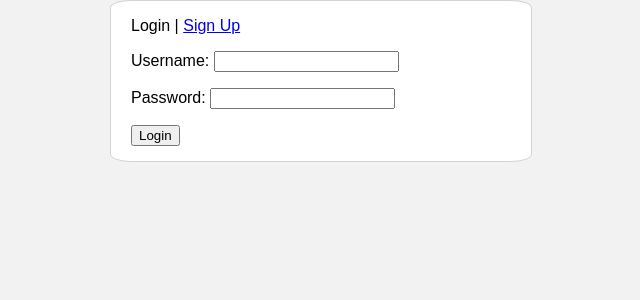
After one commit to darkcloudb/MilkTeaTracker, a Django app: page /login/ in a window 1280 px wide. The commit adds this page. Shown: the top 300 px of the page, without its empty margins (319-959 px from the left). Run offline with Django 3.2, Linux system fonts and the light colour scheme.

Commit message:
created the signup and login views

```diff
--- a/Users/forms.py
+++ b/Users/forms.py
@@ -6,8 +6,8 @@ from django.forms.widgets import PasswordInput
 
 class SignUpForm(forms.Form):
     username = forms.CharField(max_length=30)
-    password1 = forms.CharField(widget=forms.PasswordInput)
-    password2 = forms.CharField(widget=forms.PasswordInput)
+    password = forms.CharField(widget=forms.PasswordInput)
+    confirm_password = forms.CharField(widget=forms.PasswordInput)
 
 # Create the Login Form
 
--- a/milkteatracker/urls.py
+++ b/milkteatracker/urls.py
@@ -23,5 +23,7 @@ from Bets import views as b_view
 
 urlpatterns = [
     path('admin/', admin.site.urls),
-    path('', b_view.HomeView.as_view(), name='homepage')
+    path('', b_view.HomeView.as_view(), name='homepage'),
+    path('login/', u_view.LoginView.as_view()),
+    path('signup/', u_view.SignUpView.as_view())
 ] + static(settings.MEDIA_URL, document_root=settings.MEDIA_ROOT)
--- a/templates/base.html
+++ b/templates/base.html
@@ -8,6 +8,32 @@
         margin: 0;
         background: #f2f2f2;
       }
+      .login {
+        width: 400px;
+        height: auto;
+        /* margin-left: auto;
+        margin-right: auto;
+        border-style: solid;
+        border-width: 1px;
+        border: solid 1px lightgray;
+        background-color: white;
+        border-radius: 5%;
+        padding-bottom: 15px;
+        padding-left: 20px; */
+      }
+      .toggle {
+        width: 400px;
+        height: auto;
+        margin-left: auto;
+        margin-right: auto;
+        border-style: solid;
+        border-width: 1px;
+        border: solid 1px lightgray;
+        background-color: white;
+        border-radius: 5%;
+        padding-bottom: 15px;
+        padding-left: 20px;
+      }
     </style>
   </head>
   <body>
--- /dev/null
+++ b/templates/login.html
@@ -0,0 +1,11 @@
+{% extends 'base.html' %} {% block content %}
+<div class="toggle">
+  <p>Login | <a href="/signup/">Sign Up</a></p>
+  <div class="login">
+    <form action="" method="post" enctype="multipart/form-data">
+      {% csrf_token %} {{ form.as_p }}
+      <input type="submit" value="Login" />
+    </form>
+    {% endblock %}
+  </div>
+</div>
```
Also changed, not shown: templates/generic_form.html (added, +10 -0 lines), templates/signup.html (added, +11 -0 lines).
